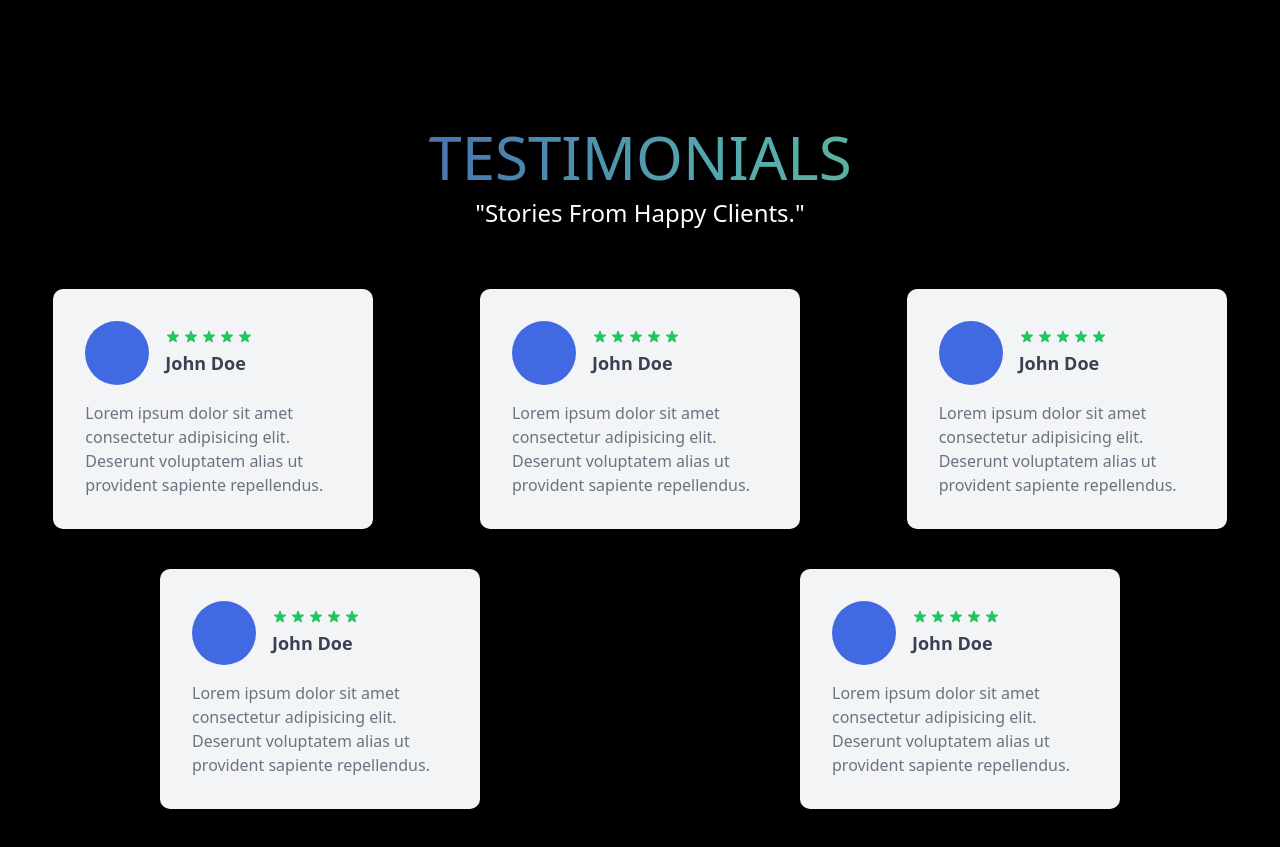
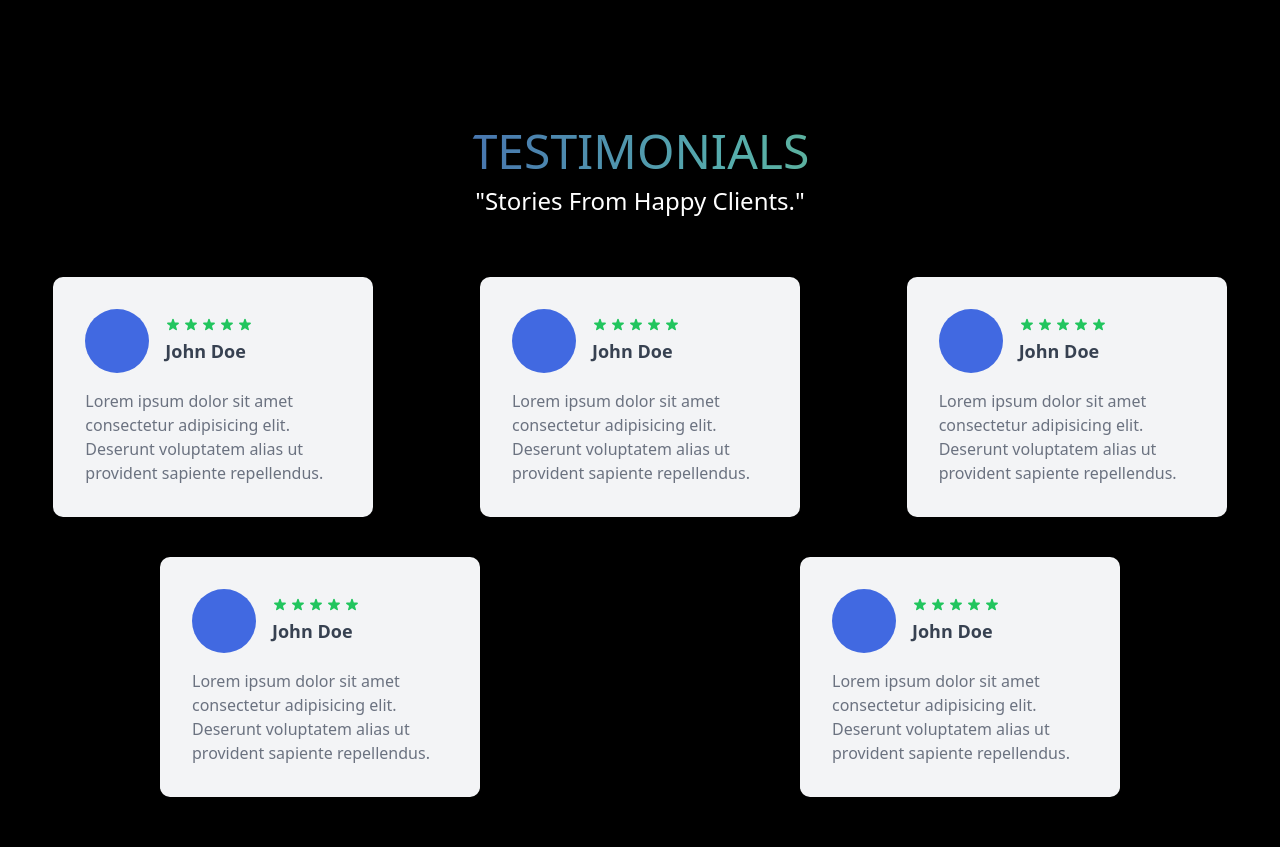
Before and after one commit to Varunp01/Arevei-Landing-Page, a React (Vite) app: page / in a window 1280 px wide. Shown: the part 7340-8187 px from the top of the page. Built offline with nearby package versions, Linux system fonts and the light colour scheme.

Commit message:
nav commit

```diff
--- a/src/pages/Testimonial.jsx
+++ b/src/pages/Testimonial.jsx
@@ -9,7 +9,7 @@ const Testimonial = () => {
         colors={["#AF3C52, #4466B0, #56ADAC, #6EBD71"]}
         animationSpeed={3}
         showBorder={false}
-        className="custom-class text-6xl text-center"
+        className="custom-class text-5xl text-center"
       >
         TESTIMONIALS
       </GradientText>
```
